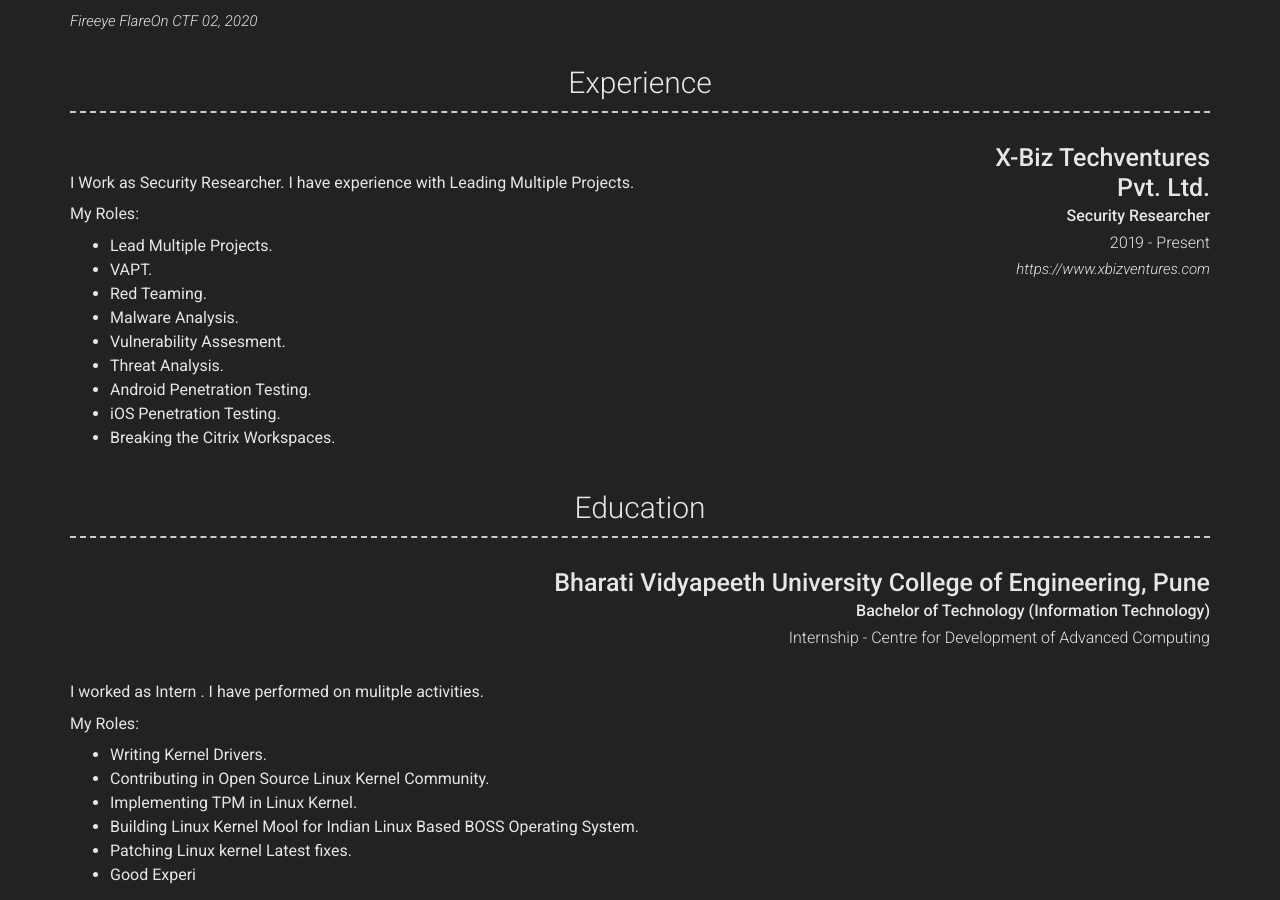
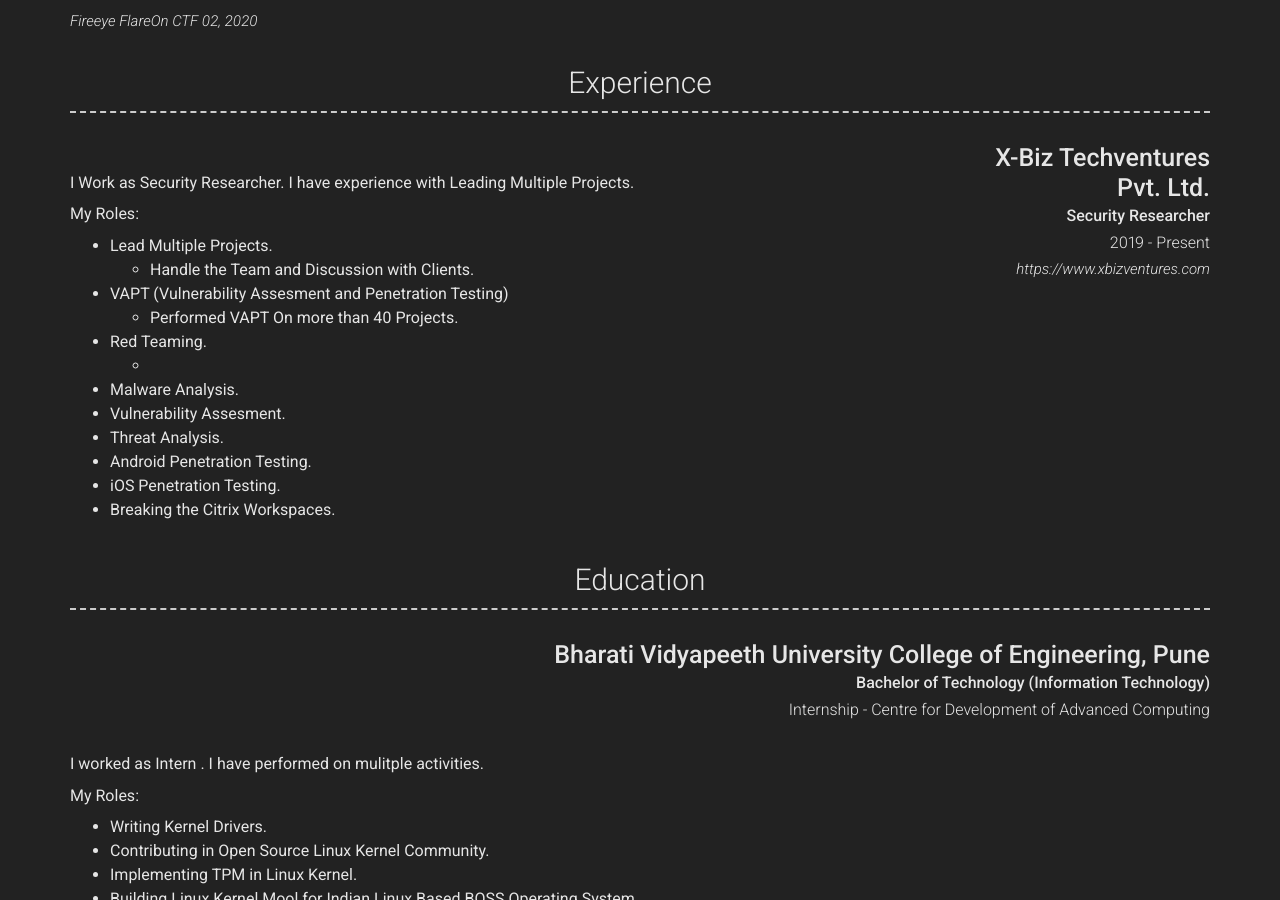
Before and after one commit to yashomer1994/Resume, a Jekyll site: the page built from index.md, in a window 1280 px wide and 900 px high, scrolled down 1068 px. Built offline with Jekyll 4.4.1, drawn with Linux system fonts in a browser that asks for light colours; nearby versions of some CDN libraries.

Commit message:
Update _config.yml

```diff
--- a/_config.yml
+++ b/_config.yml
@@ -108,8 +108,11 @@
 
             My Roles:
            - Lead Multiple Projects.
-           - VAPT.
+             - Handle the Team and Discussion with Clients.
+           - VAPT (Vulnerability Assesment and Penetration Testing)
+             - Performed VAPT On more than 40 Projects.
            - Red Teaming.
+             -
            - Malware Analysis.
            - Vulnerability Assesment.
            - Threat Analysis.
```
